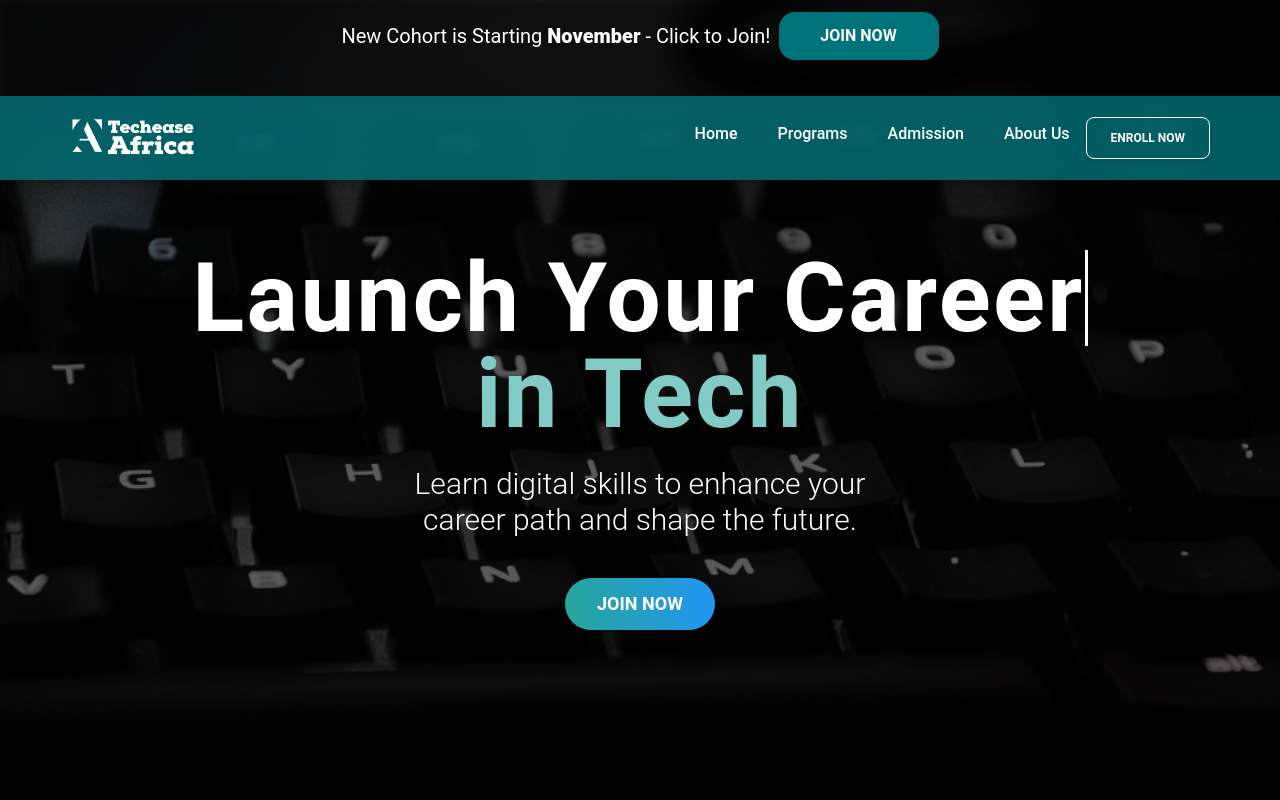
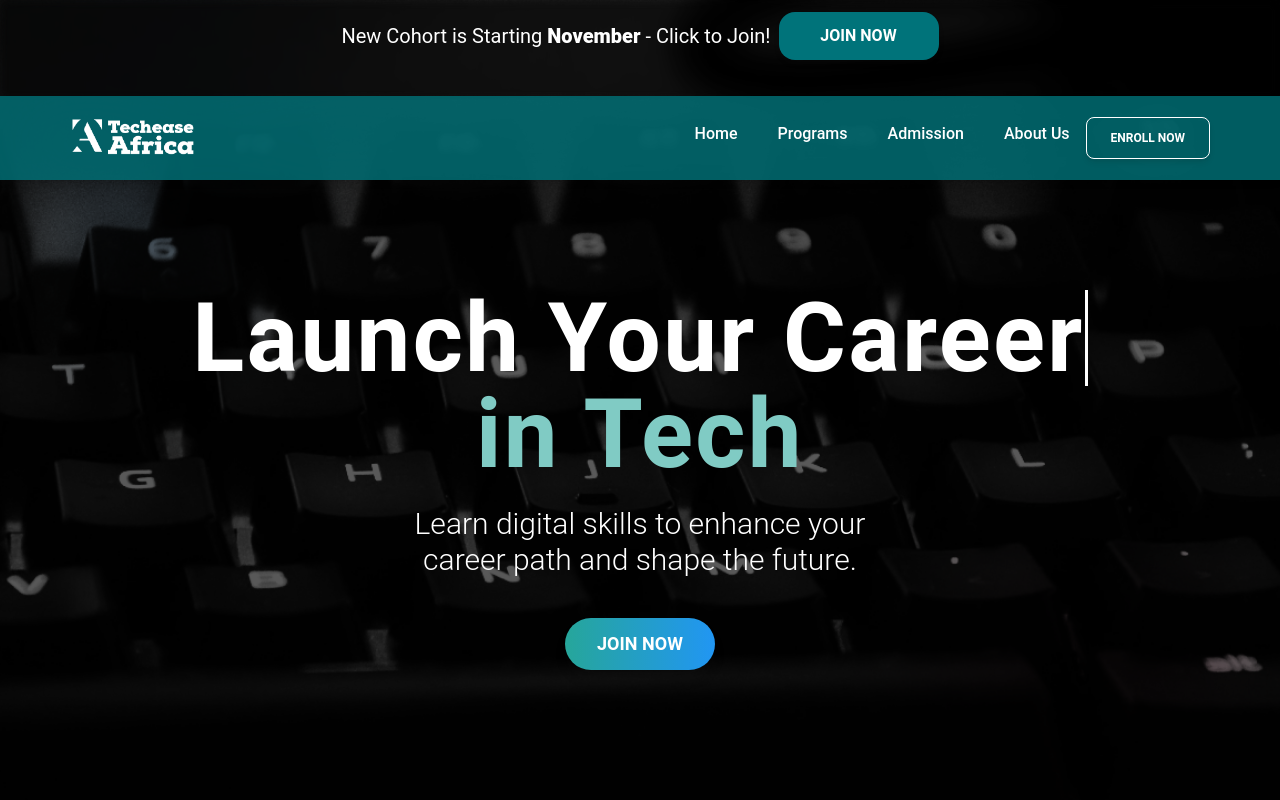
Before and after one commit to CobbyElsonfx/TechEaseAfrica, a React (Vite) app: page / in a window 1280 px wide. Shown: the top 800 px of the page. Built offline with nearby package versions, Linux system fonts and the light colour scheme.

Commit message:
added new changes

```diff
--- a/src/components/hero.jsx
+++ b/src/components/hero.jsx
@@ -12,7 +12,7 @@ const Hero = () => {
 
       {/* Hero Content */}
       <div className="hero-content text-center relative mt-20 z-10 p-4">
-        <div className="animate-fade-in-up">
+        <div className="animate-fade-in-up pt-[5rem] px-6 md:px-0 text-wrap">
           <h1 className="text-4xl sm:text-6xl lg:text-8xl font-bold text-white leading-tight tracking-wide">
             <span className="block font-semibold px-3 md:p-0 animate-type-writer">Launch Your Career</span>
             <span className="block text-teal-200 md:p-0">in Tech</span>
```
